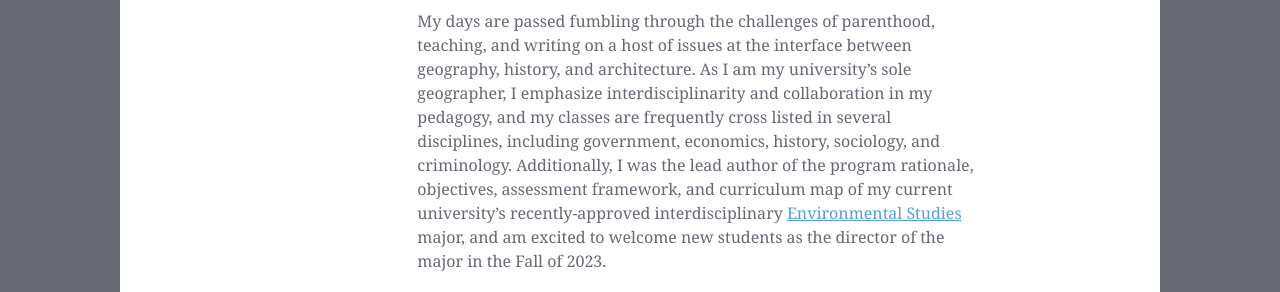
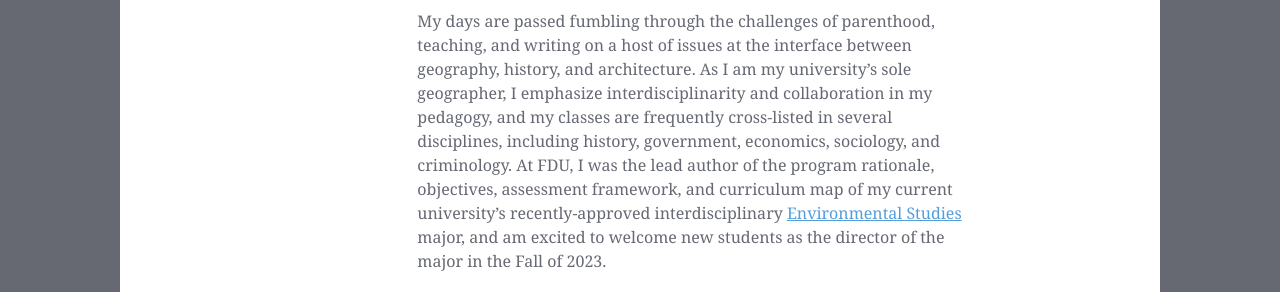
Before and after one commit to nisaface/nisaface.github.io, a Jekyll site: the page about/index.html, which Jekyll copies as it is, in a window 1280 px wide and 900 px high. Shown: the part 431-723 px from the top of the window. Built offline with Jekyll 4.4.1, drawn with Linux system fonts in a browser that asks for light colours; some of the changed lines change nothing that is shown.

Commit message:
last time?

```diff
--- a/about/index.html
+++ b/about/index.html
@@ -46,7 +46,7 @@
 
         <p>I am an <a href="https://www.fdu.edu/profiles/richard_nisa/">Associate Professor</a> of geography in the Department of Social Sciences and History at Fairleigh Dickinson University, where I was named the 2018 Becton College Teacher of the Year and received the 2019 Outstanding Honors Faculty Award for the Florham Campus. For the past year I have been the Chair of the <a href="https://www.urbangeographyjournal.org/aag-ugsg/">Urban Geography Specialty Group</a> of the <a href="https://www.aag.org/">American Association of Geographers</a>.</p>
 
-        <p>My days are passed fumbling through the challenges of parenthood, teaching, and writing on a host of issues at the interface between geography, history, and architecture. As I am my university’s sole geographer, I emphasize interdisciplinarity and collaboration in my pedagogy, and my classes are frequently cross listed in several disciplines, including government, economics, history, sociology, and criminology. Additionally, I was the lead author of the program rationale, objectives, assessment framework, and curriculum map of my current university’s recently-approved interdisciplinary <a href="https://www.fdu.edu/program/environmental-studies-ba/">Environmental Studies</a> major, and am excited to welcome new students as the director of the major in the Fall of 2023.</p>
+        <p>My days are passed fumbling through the challenges of parenthood, teaching, and writing on a host of issues at the interface between geography, history, and architecture. As I am my university’s sole geographer, I emphasize interdisciplinarity and collaboration in my pedagogy, and my classes are frequently cross-listed in several disciplines, including history, government, economics, sociology, and criminology. At FDU, I was the lead author of the program rationale, objectives, assessment framework, and curriculum map of my current university’s recently-approved interdisciplinary <a href="https://www.fdu.edu/program/environmental-studies-ba/">Environmental Studies</a> major, and am excited to welcome new students as the director of the major in the Fall of 2023.</p>
 
         <p>My scholarship explores the intersections of detainment, infrastructure, logistics and circulation, and design in an array of historical and political contexts. I am currently working on my first book, <i>The Global Capture Chain: Infrastructures of U.S.-Managed Military Detainment from Truman to Trump</i>, which explores the circulatory, political, and technological systems that constitute U.S.-managed wartime detainment spaces. My work has been published in venues as varied as <i>The Journal of Historical Geography</i> and the edited volume <i>Algorithmic Life: Calculative Devices in the Age of Big Data</i>. I am currently co-editing an issue of <i>Radical History Review</i> on the theme of “The Political Lives of Infrastructure,” due out in October 2023.</p>
 
@@ -54,8 +54,8 @@
 
         <p>This website would not have come into existence without a good deal of coding help from my friends Josh and <a href="http://www.aworkinglibrary.com/">Mandy</a>. They are amazing. Anything on this site that looks bad or functions poorly is solely my doing.</p>
 
-        <p>email me at nisa [at] fdu [dot] edu</p>
-        <p>twitter: <a href="http://twitter.com/nisaface">@nisaface</a></p><br>
+        <p>email me at nisa [at] fdu [dot] edu<br>
+        twitter: <a href="http://twitter.com/nisaface">@nisaface</a></p><br>
 
       </div>
       <br>
@@ -64,7 +64,7 @@
         <h1 class="post-title">Regarding the Crisis</h1>
       </header>
       <div class="post-content">
-        <br>
+
         <p>The title of the site comes from a short essay by French philosopher Gilles Deleuze, the English translation of which was published in the journal <i>October</i> shortly before his death. This piece offers a prescient description of how technologies, networks, and media savvy have all contributed to the changing spatiality of power due to the collapse of more traditional “enclosed” institutions. He writes:</p>
 
       <p><blockquote>We are in a generalized crisis in relation to all the environments of enclosure–prison, hospital, factory, school, family. The family is an “interior,” in crisis like all other interiors– scholarly, professional, etc. The administrations in charge never cease announcing supposedly necessary reforms: to reform schools, to reform industries, hospitals, the armed forces, prisons. But everyone knows that these institutions are finished, whatever the length of their expiration periods. It’s only a matter of administering their last rites and of keeping people employed until the installation of the new forces knocking at the door. These are the societies of control… (p.3-4)</br>
```
